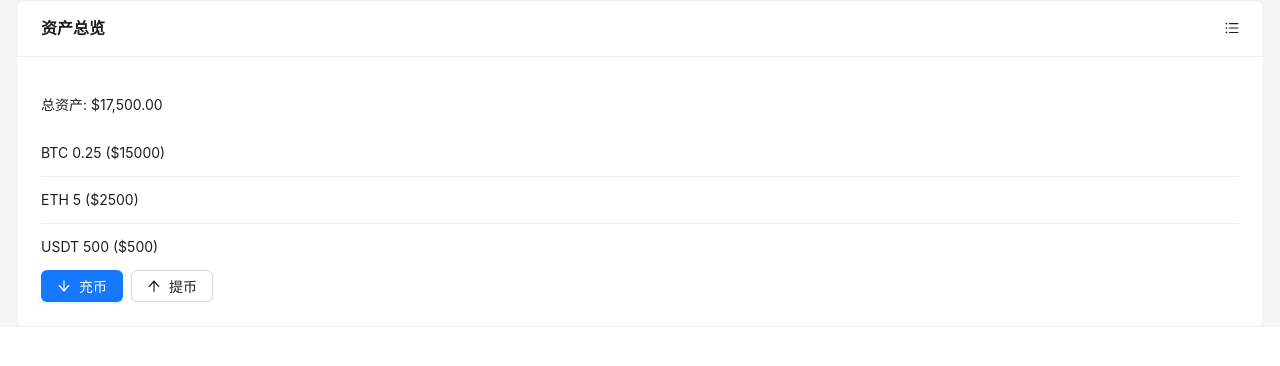
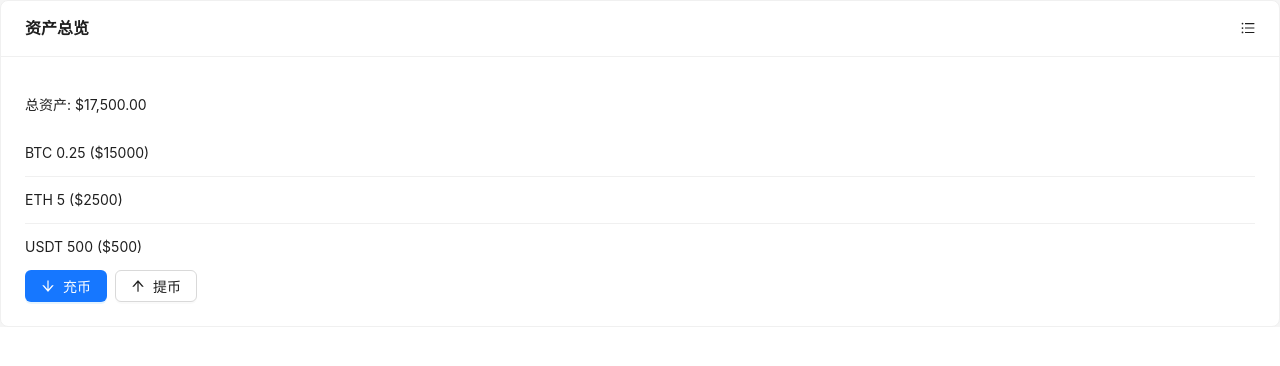
Before and after one commit to wallet-collection/wallet-v2-example, a React (Create React App) app: page / in a window 1280 px wide. Shown: the top 366 px of the page. Built offline with nearby package versions, Linux system fonts and the light colour scheme.

Commit message:
first commit

```diff
--- a/src/App.js
+++ b/src/App.js
@@ -22,7 +22,7 @@ function App() {
           {/*<Header>*/}
           {/*  <div className="logo">OKX Style Wallet</div>*/}
           {/*</Header>*/}
-          <Content style={{ padding: '0 16px' }}>
+          <Content>
             <Routes>
               <Route path="/" element={<HomePage />} />
               <Route path="/deposit/coin" element={<DepositCoinPage />} />
```
